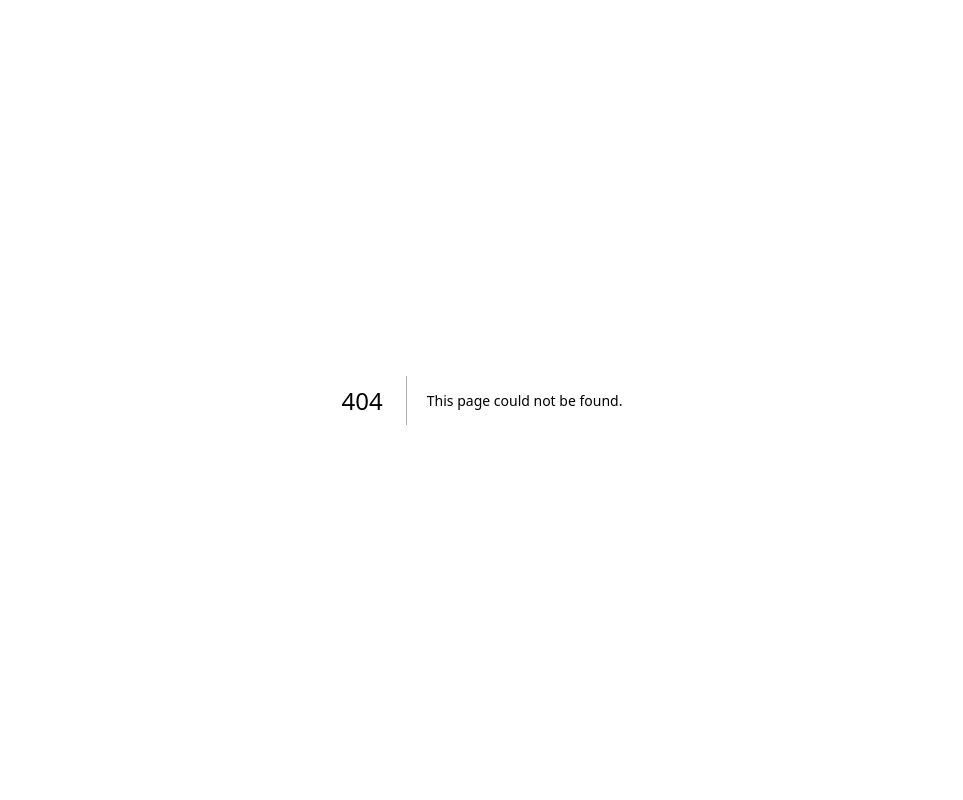
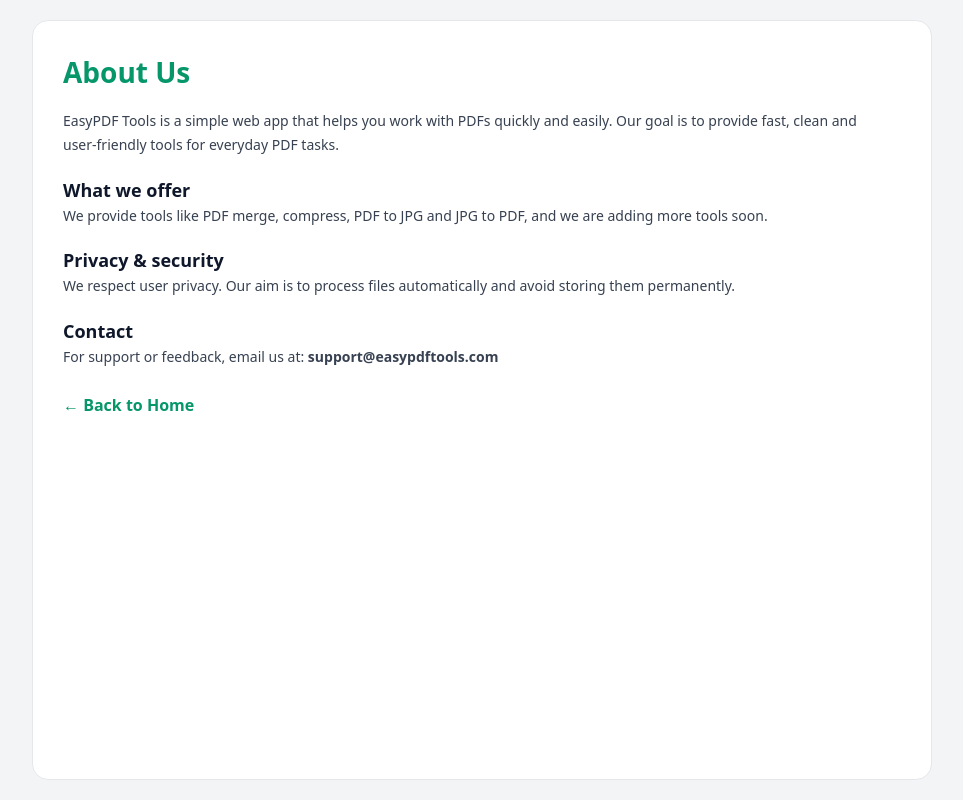
Before and after one commit to ashifakhan092093-cloud/easypdf-tools, a Next.js app in the folder pdftoolsfrontend/: page /about/page in a window 1280 px wide. Before the commit this address had no page. Shown: the whole page, without its empty margins (158-1121 px from the left). Built offline with nearby package versions, Linux system fonts and the light colour scheme.

Commit message:
Add about page

```diff
--- /dev/null
+++ b/pdftoolsfrontend/pages/about/page.js
@@ -0,0 +1,89 @@
+import Head from "next/head";
+import Link from "next/link";
+
+export default function About() {
+  return (
+    <main style={styles.page}>
+      <Head>
+        <title>About Us – EasyPDF Tools</title>
+        <meta
+          name="description"
+          content="About EasyPDF Tools – simple, fast and secure online PDF tools."
+        />
+      </Head>
+
+      <div style={styles.card}>
+        <h1 style={styles.title}>About Us</h1>
+
+        <p style={styles.text}>
+          EasyPDF Tools is a simple web app that helps you work with PDFs quickly
+          and easily. Our goal is to provide fast, clean and user‑friendly tools
+          for everyday PDF tasks.
+        </p>
+
+        <h2 style={styles.heading}>What we offer</h2>
+        <p style={styles.text}>
+          We provide tools like PDF merge, compress, PDF to JPG and JPG to PDF,
+          and we are adding more tools soon.
+        </p>
+
+        <h2 style={styles.heading}>Privacy & security</h2>
+        <p style={styles.text}>
+          We respect user privacy. Our aim is to process files automatically and
+          avoid storing them permanently.
+        </p>
+
+        <h2 style={styles.heading}>Contact</h2>
+        <p style={styles.text}>
+          For support or feedback, email us at: <b>support@easypdftools.com</b>
+        </p>
+
+        <Link href="/" style={styles.back}>
+          ← Back to Home
+        </Link>
+      </div>
+    </main>
+  );
+}
+
+const styles = {
+  page: {
+    minHeight: "100vh",
+    background: "#f3f4f6",
+    padding: 20,
+    display: "flex",
+    justifyContent: "center",
+    fontFamily: "system-ui",
+  },
+  card: {
+    width: "100%",
+    maxWidth: 900,
+    background: "#ffffff",
+    padding: 30,
+    borderRadius: 16,
+    border: "1px solid #e5e7eb",
+  },
+  title: {
+    fontSize: 28,
+    fontWeight: 800,
+    color: "#059669",
+    marginBottom: 16,
+  },
+  heading: {
+    marginTop: 20,
+    fontSize: 18,
+    fontWeight: 700,
+  },
+  text: {
+    fontSize: 14,
+    lineHeight: 1.7,
+    color: "#374151",
+  },
+  back: {
+    display: "inline-block",
+    marginTop: 24,
+    color: "#059669",
+    fontWeight: 700,
+    textDecoration: "none",
+  },
+};
```
